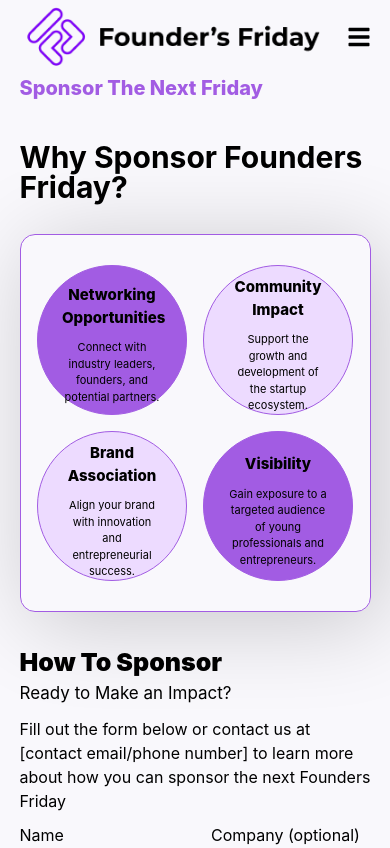
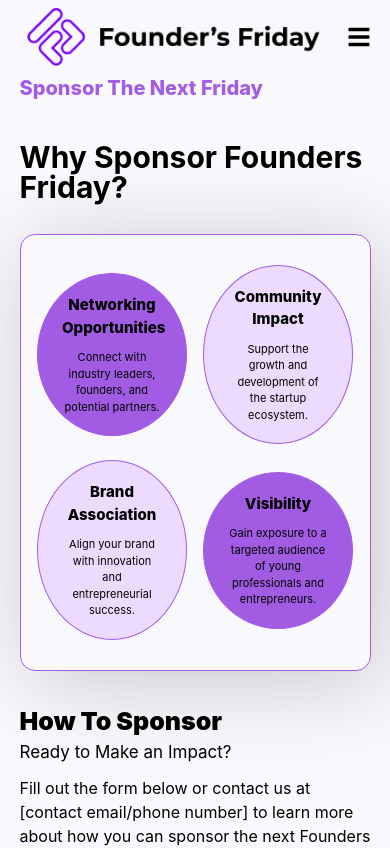
Before and after one commit to bello682/belsoft-system-onboarding-frontend-task, a React (Create React App) app: page /sponsor-next-friday in a window 390 px wide. Shown: the top 848 px of the page. Built offline with nearby package versions, Linux system fonts and the light colour scheme.

Commit message:
updated task

```diff
--- a/src/CSS/sponsorTheNextFriday.css
+++ b/src/CSS/sponsorTheNextFriday.css
@@ -157,6 +157,7 @@
 		max-width: 100px;
 		margin-bottom: 10px;
 		margin-top: 10px;
+		padding-top: 10px;
 	}
 
 	.sponsor_the_next_friday_circle p {
@@ -164,6 +165,7 @@
 		max-width: 100px;
 		text-align: center;
 		font-size: 11px;
+		padding-bottom: 20px;
 	}
 
 	.sponsor_the_next_friday_leading_text {
```
